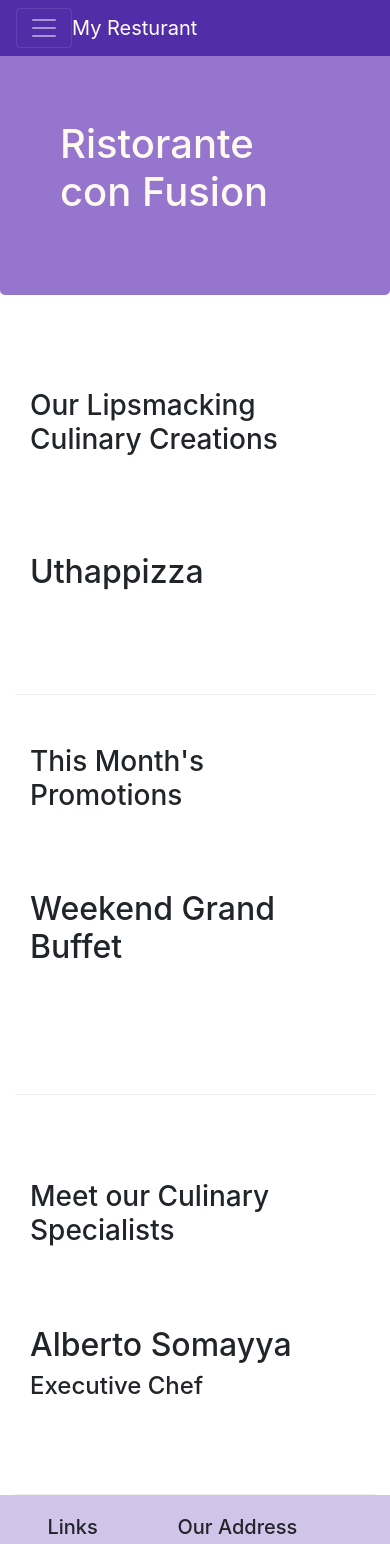
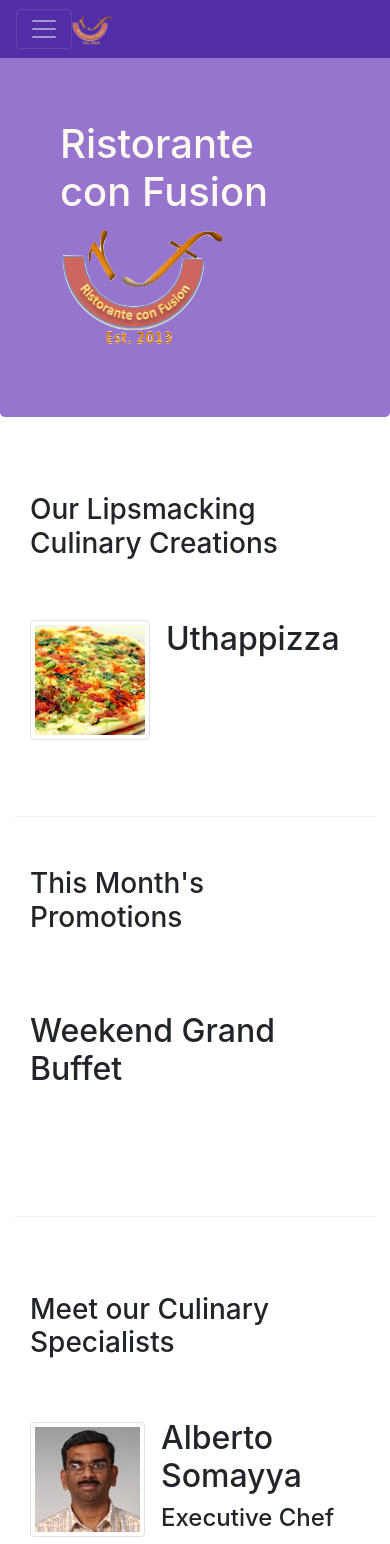
Before and after one commit to phuyalb16/bootstrap-test, a website: page index.html in a window 390 px wide. Shown: the top 1544 px of the page. Drawn offline with nearby package versions, Linux system fonts and the light colour scheme.

Commit message:
Images and Media

```diff
--- a/index.html
+++ b/index.html
@@ -20,7 +20,7 @@
       <button class="navbar-toggler" type="button" data-toggle="collapse" data-target="#Navbar">
         <span class="navbar-toggler-icon"></span>
       </button>
-      <a class="navbar-brand mr-auto" href='#'> My Resturant</a>
+      <a class="navbar-brand mr-auto" href='#'> <img src="img/logo.png" height="30" width="41" /></a>
       <div class="collapse navbar-collapse" id="Navbar">
       <ul class="navbar-nav mr-auto">
         <li class = "nav-item active"> <a class="nav-link" href="#"> <span class="fa fa-home fa-lg"></span> Home </a></li>
@@ -40,7 +40,8 @@
                       <p>We take inspiration from the World's best cuisines, and create a unique fusion experience. Our lipsmacking creations will tickle your culinary senses!</p>
                     </div>
                 </div>
-                <div class="col-12 col-sm">
+                <div class="col-12 col-sm align-self-center">
+                  <img src="img/logo.png" class="img-fluid" /></img>
                 </div>
             </div>
         </div>
@@ -52,10 +53,13 @@
                 <h3>Our Lipsmacking Culinary Creations</h3>
             </div>
             <div class = "col col-sm order-sm-first col-md">
-                <h2>Uthappizza</h2>
-                <div class="d-none d-sm-block">
-                  <p>A unique combination of Indian Uthappam (pancake) and Italian pizza, topped with Cerignola olives, ripe vine cherry tomatoes, Vidalia onion, Guntur chillies and Buffalo Paneer.</p>
+              <div class="media">
+                <img class="d-flex mr-3  img-thumbnail align-self-center" src="img/uthappizza.png" alt="uthappizza"/>
+                <div class="media-body">
+                <h2 class="mt-0">Uthappizza</h2>
+                  <p class="d-none d-sm-block">A unique combination of Indian Uthappam (pancake) and Italian pizza, topped with Cerignola olives, ripe vine cherry tomatoes, Vidalia onion, Guntur chillies and Buffalo Paneer.</p>
                 </div>
+              </div>
             </div>
         </div>
 
@@ -77,14 +81,18 @@
                 <h3>Meet our Culinary Specialists</h3>
             </div>
             <div class = "col col-sm order-sm-first col-md">
-                <h2>Alberto Somayya</h2>
+              <div class="media">
+                <img class="d-flex mr-3 img-thumbnail align-self-center" src="img/alberto.png" alt="alberto">
+              <div class="media-body">
+                <h2 class="mt-0">Alberto Somayya</h2>
                 <h4>Executive Chef</h4>
-                <div class="d-none d-sm-block">
-                  <p>Award winning three-star Michelin chef with wide International experience having worked closely with whos-who in the culinary world, he specializes in creating mouthwatering Indo-Italian fusion experiences. </p>
+                  <div class="d-none d-sm-block">
+                    <p>Award winning three-star Michelin chef with wide International experience having worked closely with whos-who in the culinary world, he specializes in creating mouthwatering Indo-Italian fusion experiences. </p>
+                  </div>
                 </div>
-            </div>
+              </div>
+          </div>
         </div>
-    </div>
 
     <footer class="footer">
         <div class="container">
```
Also changed, not shown: aboutus.html (+1 -1 lines), contactus.html (+1 -1 lines), img/alberto.png (added), img/buffet.png (added), img/logo.png (added), img/uthappizza.png (added), 1 other file.
